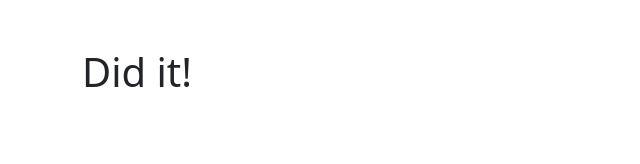
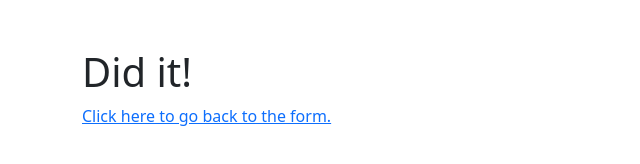
Before and after one commit to DimaSpat/form, a plain HTML site: page successPage.html in a window 1280 px wide. Shown: the whole page, without its empty margins (0-640 px from the left). Drawn offline with nearby package versions, Linux system fonts and the light colour scheme.

Commit message:
Add files via upload

```diff
--- a/successPage.html
+++ b/successPage.html
@@ -12,6 +12,7 @@
 <body>
     <div class="container mt-5">
         <h1>Did it!</h1>
+        <p><a href="https://dimaspat.github.io/form/successPage.html">Click here to go back to the form.</a></p>
     </div>
     <script src="https://cdn.jsdelivr.net/npm/bootstrap@5.3.0-alpha1/dist/js/bootstrap.bundle.min.js" integrity="sha384-w76AqPfDkMBDXo30jS1Sgez6pr3x5MlQ1ZAGC+nuZB+EYdgRZgiwxhTBTkF7CXvN" crossorigin="anonymous"></script>
 </body>
```
